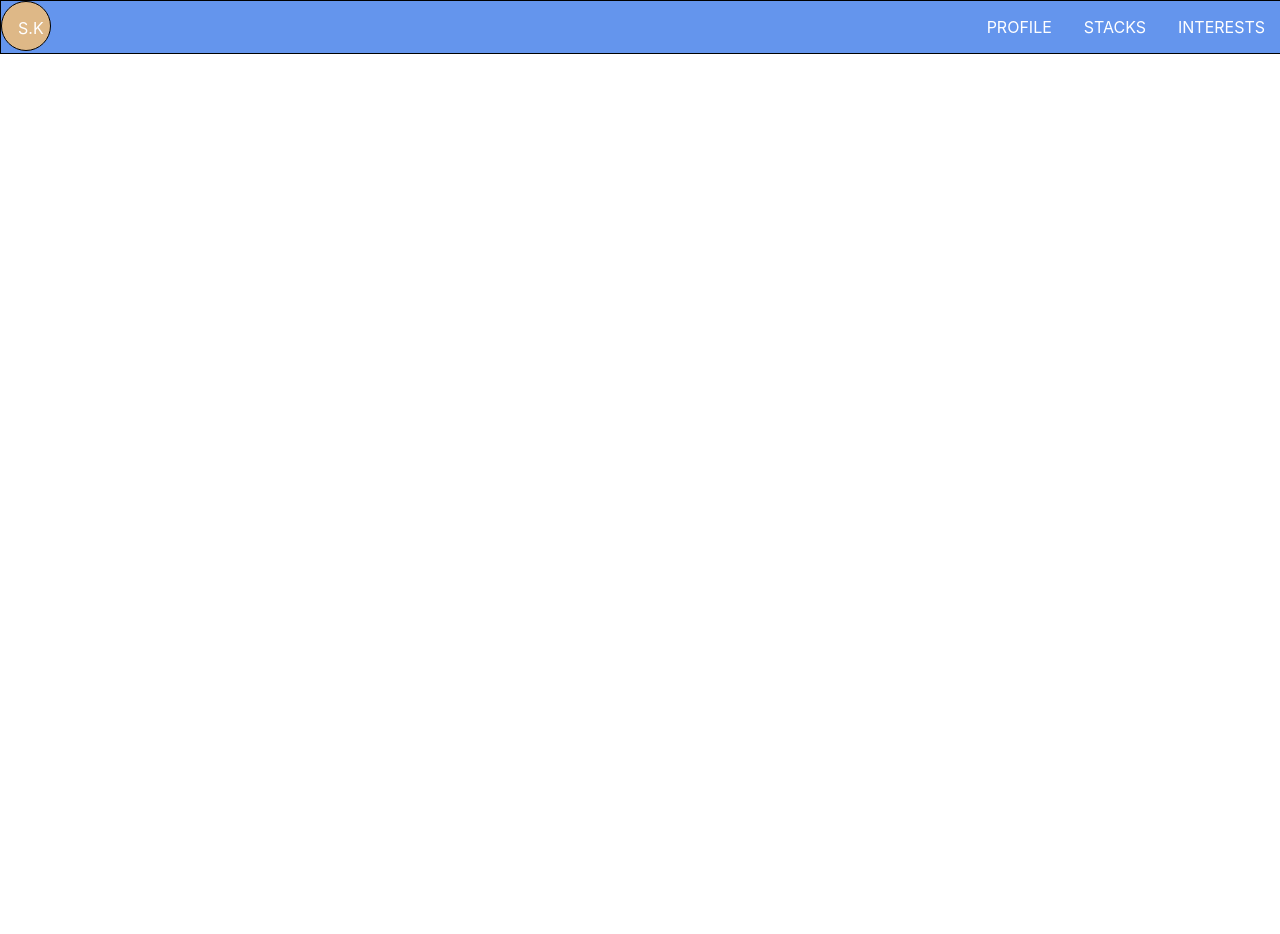
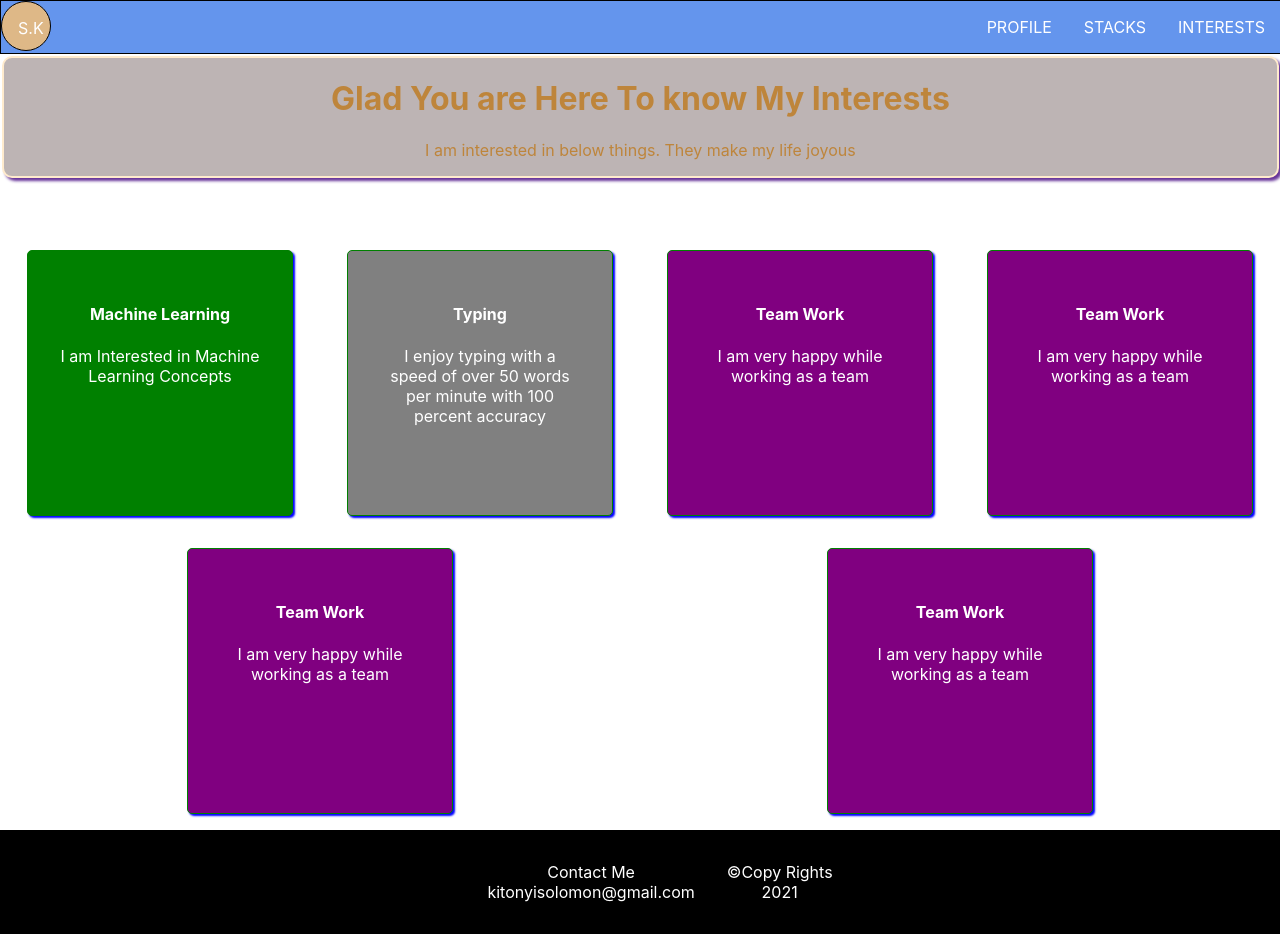
Before and after one commit to SolomonKitonyi/Portifolio, a React (Create React App) app: page /interests in a window 1280 px wide. Before the commit the page ends 800 px from the top, so only its background shows below. Built offline with nearby package versions, Linux system fonts and the light colour scheme.

Commit message:
add changes

```diff
--- /dev/null
+++ b/src/components/Interests.module.css
@@ -0,0 +1,8 @@
+@media (min-width: 40rem) {
+    .interests {
+        display: flex;
+        text-align: center;
+        justify-content: space-around;
+        flex-wrap: wrap;
+    }
+}
--- a/src/components/Interests.tsx
+++ b/src/components/Interests.tsx
@@ -1,10 +1,24 @@
 import React from "react";
+import Footer from "./Footer";
 import Header from "./Header";
+import Interest from "./Interest";
+import InformationCard from "./InformationCard";
+import Classes from "./Interests.module.css";
 
 const Interests = () => {
     return (
         <div>
-            <Header />
+            <Header/>
+            <InformationCard title="Glad You are Here To know My Interests" info="I am interested in below things. They make my life joyous"/>
+            <div className={Classes.interests}>
+                <Interest name="Machine Learning" content="I am Interested in Machine Learning Concepts" background="green" />
+                <Interest name="Typing" content="I enjoy typing with a speed of over 50 words per minute with 100 percent accuracy" background="gray" />
+                <Interest name="Team Work" content="I am very happy while working as a team" background="purple" />
+                <Interest name="Team Work" content="I am very happy while working as a team" background="purple" />
+                <Interest name="Team Work" content="I am very happy while working as a team" background="purple" />
+                <Interest name="Team Work" content="I am very happy while working as a team" background="purple" />
+            </div>
+            <Footer/>
         </div>
     );
 }
--- a/src/components/Main.module.css
+++ b/src/components/Main.module.css
@@ -48,7 +48,6 @@
         text-align: center;
         justify-content: space-around;
         flex-wrap: wrap;
-        animation: interestAnimate 30s ease-out 0.1s infinite;
     }
 }
 @keyframes profileAnimate {
@@ -79,22 +78,3 @@
         transform: skewY(0);
     }
 }
-@keyframes interestAnimate {
-    0% {
-        left: 1rem;
-        transform: scale(0.7) skewX(-30deg) skewY(-3deg);
-    }
-    50% {
-        right: 2rem;
-        transform: scale(1);
-    }
-    75% {
-        left: 1rem;
-        transform: scale(0.5);
-    }
-    100% {
-        left: 0;
-        transform: scale(1) skewX(30deg) skewY(3deg);
-
-    }
-}
```
